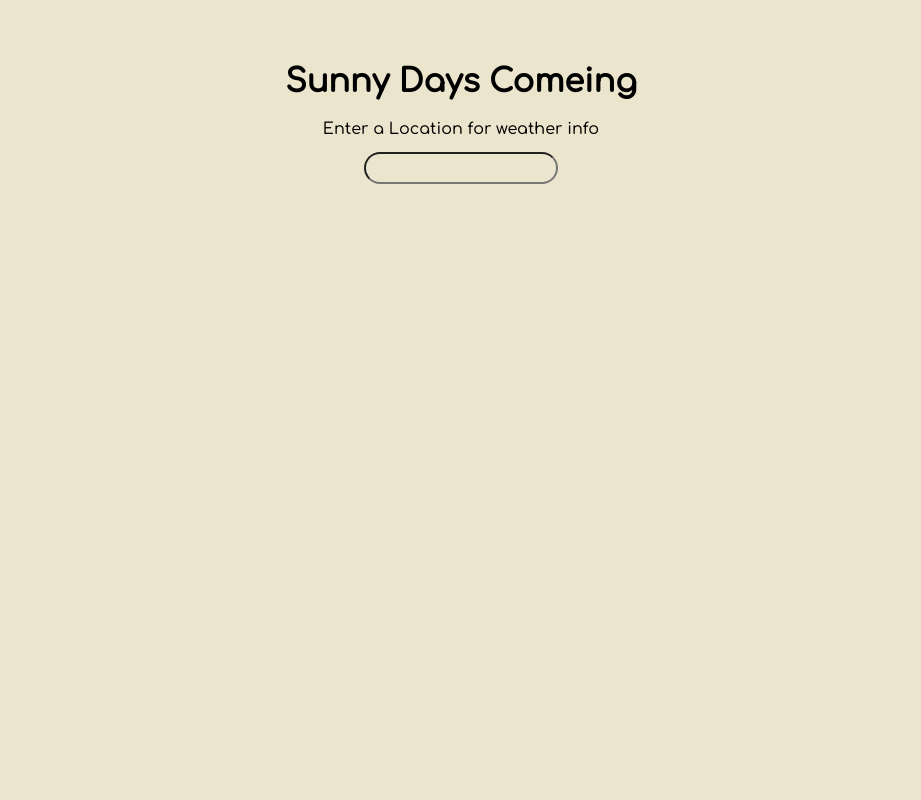
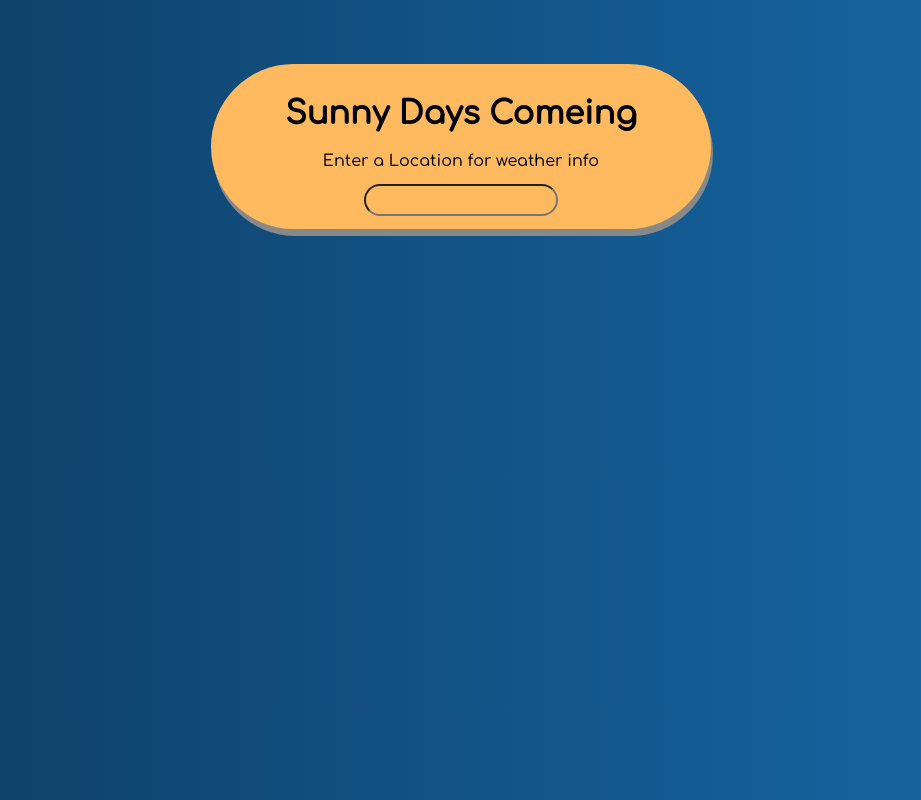
Before and after one commit to chimerasfbg/weatherApp, a plain HTML site: page index.html in a window 1280 px wide. Shown: the whole page, without its empty margins (179-1100 px from the left). Drawn offline with Linux system fonts and the light colour scheme.

Commit message:
Styles added

```diff
--- a/index.html
+++ b/index.html
@@ -23,7 +23,7 @@
             <div class="details">
                 <h1 class="cityName">City name</h1>
                 <div class="conditions">weather contitions</div>
-                <div>
+                <div class="bottom">
                     <span>temp</span>
                     <span>&deg;C </span>
                 </div>
--- a/styles.css
+++ b/styles.css
@@ -1,5 +1,5 @@
 body {
-    background-color: #ece5ce;
+    background-image: linear-gradient(90deg, #0d3c61,#1769aa );
     font-family: 'Comfortaa', cursive;
 }
 
@@ -10,8 +10,20 @@ body {
     text-align: center;
     box-sizing: border-box;
     border-radius: 100px;
-    width: 400px;
-    background-color: #ece5ce;
+    width: 500px;
+    background-color: #ffba5f;
+    box-shadow: 2px 7px #888888;
+}
+
+.containerWeather h1{
+    padding-top: 1em;
+}
+
+.details{
+    padding-bottom: 1em;
+}
+#city{
+    color: black;
 }
 .title{
     margin-top: 2em;
```
